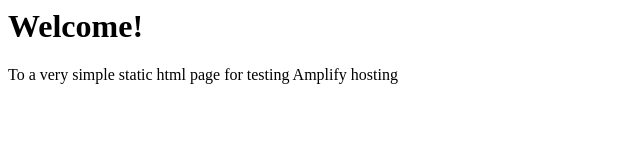
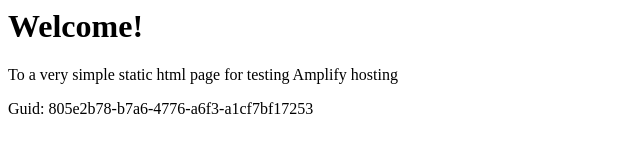
Before and after one commit to aws-aemilia-bah/Github-PR-Commit-Integration-Test-DoNotTouch-Gith-P5X5MO5I-v1-preprod-me-south-1, a website: page src/index.html in a window 1280 px wide. Shown: the whole page, without its empty margins (0-640 px from the left). Drawn offline with Linux system fonts and the light colour scheme.

Commit message:
commit from integ tests

```diff
--- a/src/index.html
+++ b/src/index.html
@@ -1,3 +1,5 @@
+
+
 <html lang="en">
 
 <head>
@@ -10,6 +12,6 @@
 <body>
     <h1>Welcome!</h1>
     <p>To a very simple static html page for testing Amplify hosting</p>
-</body>
+    <p>Guid: 805e2b78-b7a6-4776-a6f3-a1cf7bf17253</p></body>
 
 </html>
```
